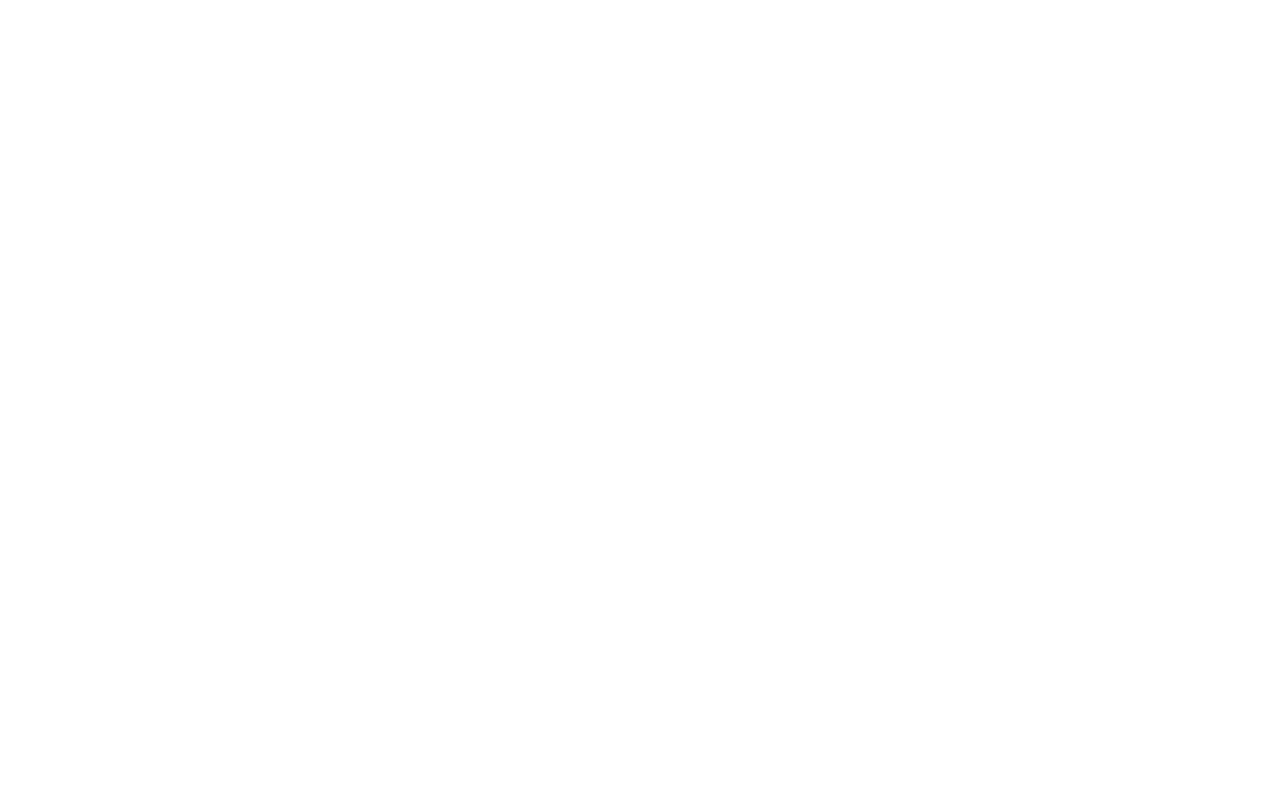
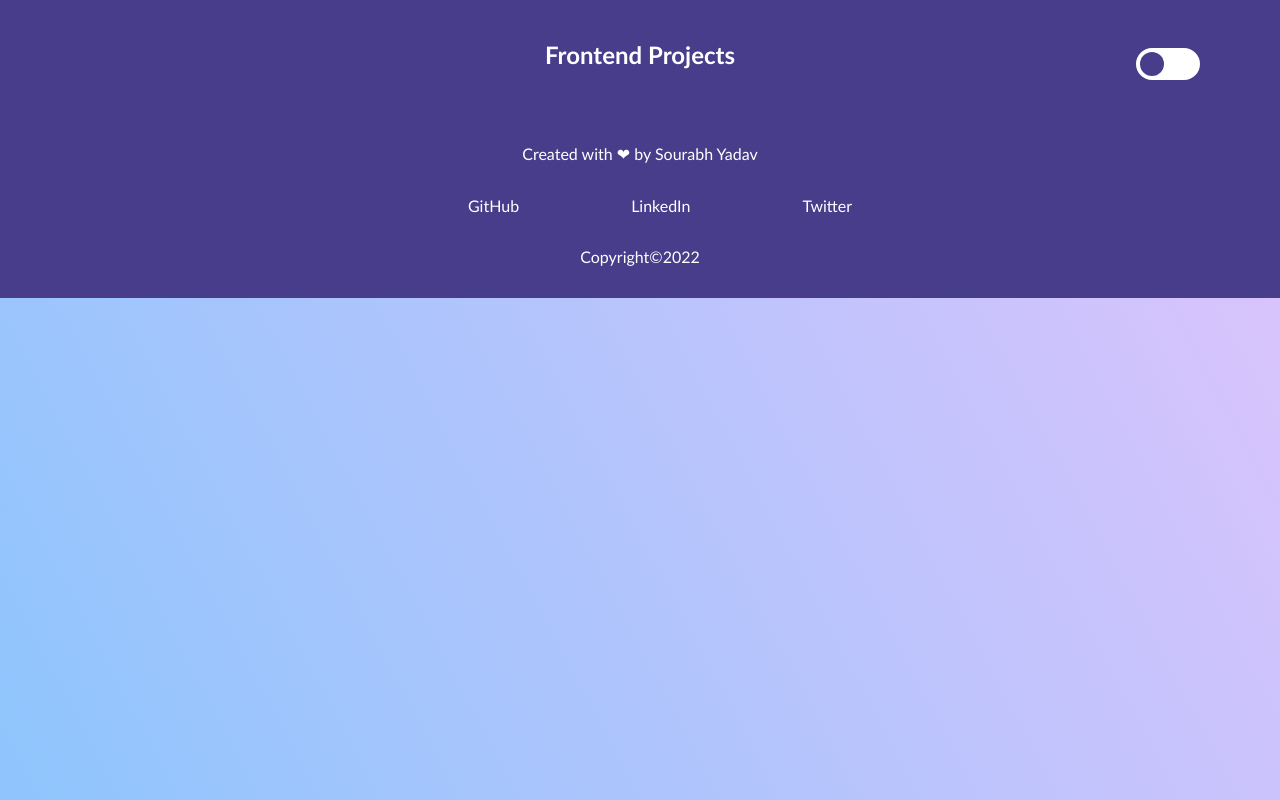
Before and after one commit to SOURABH358/Frontend-Projects, a React (Create React App) app in the folder frontend-project/: page / in a window 1280 px wide. Built offline with nearby package versions, Linux system fonts and the light colour scheme.

Commit message:
added files

```diff
--- a/frontend-project/src/App.css
+++ b/frontend-project/src/App.css
@@ -0,0 +1,80 @@
+*,*::after, *::before{
+    margin: 0;
+    box-sizing: border-box;
+}
+:root{
+    --light-blue: #8EC5FC;
+    --light-purple: #E0C3FC
+}
+body{
+    width: 100%;
+    min-height: 100vh;
+    color: white;
+    font-family: 'Gill Sans', 'Gill Sans MT', Calibri, 'Trebuchet MS', sans-serif;
+    background-color: var(--light-blue);
+background-image: linear-gradient(62deg,  var(--light-blue) 0%, var(--light-purple) 100%);
+
+}
+ul{
+    list-style: none;
+}
+a{
+    text-decoration: none;
+    color:white;
+}
+.header__section{
+    width: 100%;
+    height: 7rem;
+    position: relative;
+    background-color: darkslateblue;
+}
+.title{
+    text-align: center;
+    padding-top: 2.5rem;
+}
+.mode{
+    position: absolute;
+    top: 3rem;
+    right: 5rem;
+    width: 4rem;
+    height: 2rem;
+    border-radius: 1.5rem;
+    border: 2px solid white;
+    display: flex;
+    align-items: center;
+    padding: 0 0.1rem;
+    background-color: white;
+}
+.mode__switch{
+    width: 1.5rem;
+    height: 1.5rem;
+    background-color: darkslateblue;
+    border-radius: 50%;
+    cursor: pointer;
+}
+.footer__section{
+    width: 100%;
+    padding: 2rem 0;
+    display: flex;
+    flex-direction: column;
+    gap: 2rem;
+    justify-content: center;
+    align-items: center;
+    background-color: darkslateblue;
+}
+.footer__section p{
+    text-align: center;
+}
+.social__links{
+    display: flex;
+    gap: 6rem;
+}
+.social__links a{
+    padding: 0.25rem 0.5rem;
+    transition: 0.5s ease-in-out;
+
+}
+.social__links li a:hover{
+    background-color: white;
+    color: darkslateblue;
+}
--- a/frontend-project/src/App.js
+++ b/frontend-project/src/App.js
@@ -1,8 +1,11 @@
 import React from "react";
+import './App.css'
 import Header from "./Header";
+import Footer from "./Footer";
 
 export default function App(){
     return <>
         <Header/>
+        <Footer/>
     </>
 }
--- a/frontend-project/src/Footer.js
+++ b/frontend-project/src/Footer.js
@@ -0,0 +1,15 @@
+import React from "react";
+
+function Footer(){
+    return <section className="footer__section">
+        <p>Created with ❤ by Sourabh Yadav</p>
+        <ul className="social__links">
+            <li><a href="#">GitHub</a></li>
+            <li><a href="#">LinkedIn</a></li>
+            <li><a href="#">Twitter</a></li>
+        </ul>
+        <p>Copyright©2022</p>
+    </section>
+}
+
+export default Footer
--- a/frontend-project/src/Header.js
+++ b/frontend-project/src/Header.js
@@ -2,7 +2,7 @@
 
 function Header(){
     return (<section className="header__section">
-        <title></title>
+        <h1 className="title">Frontend Projects</h1>
         <div className="mode">
             <div className="mode__switch"></div>
         </div>
```
